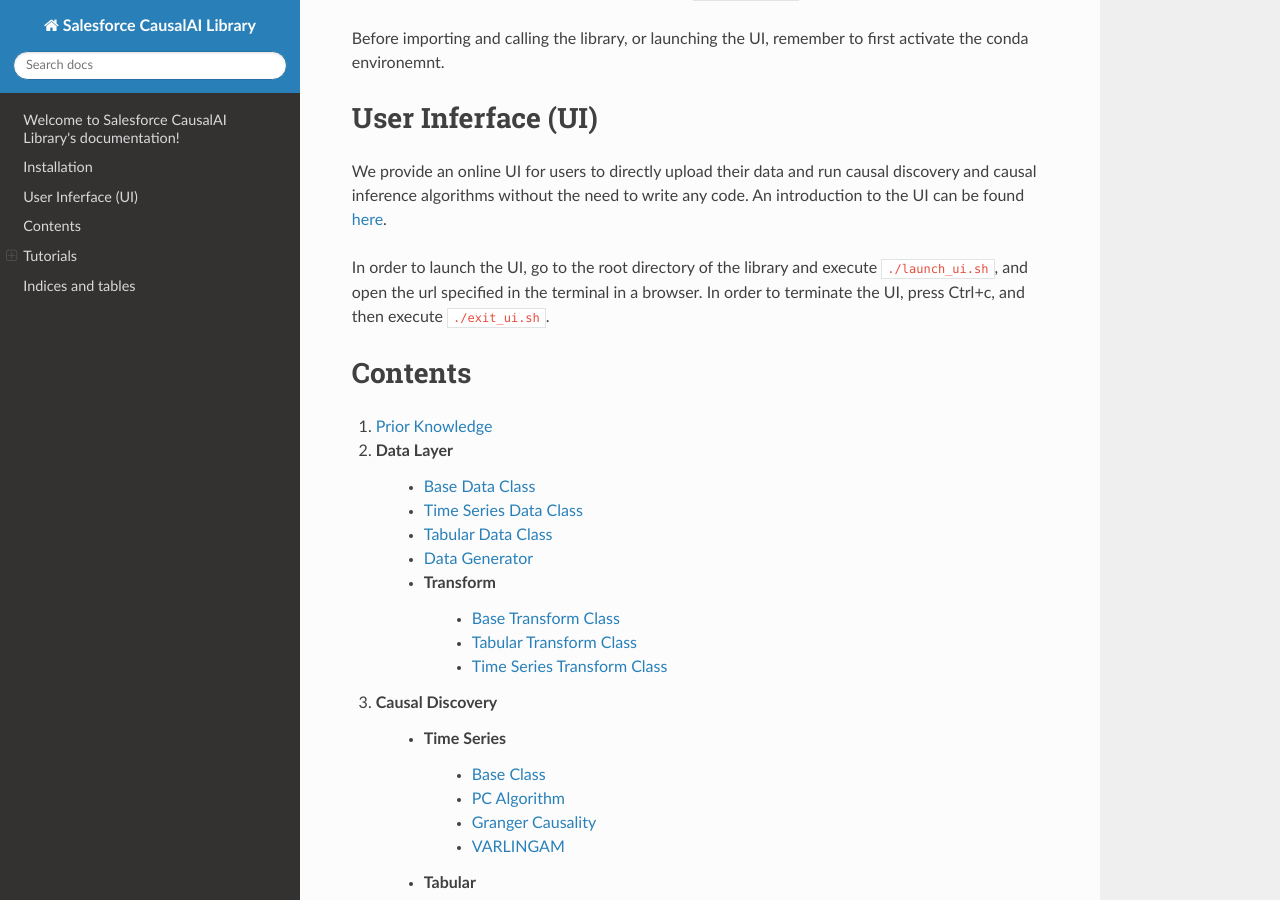
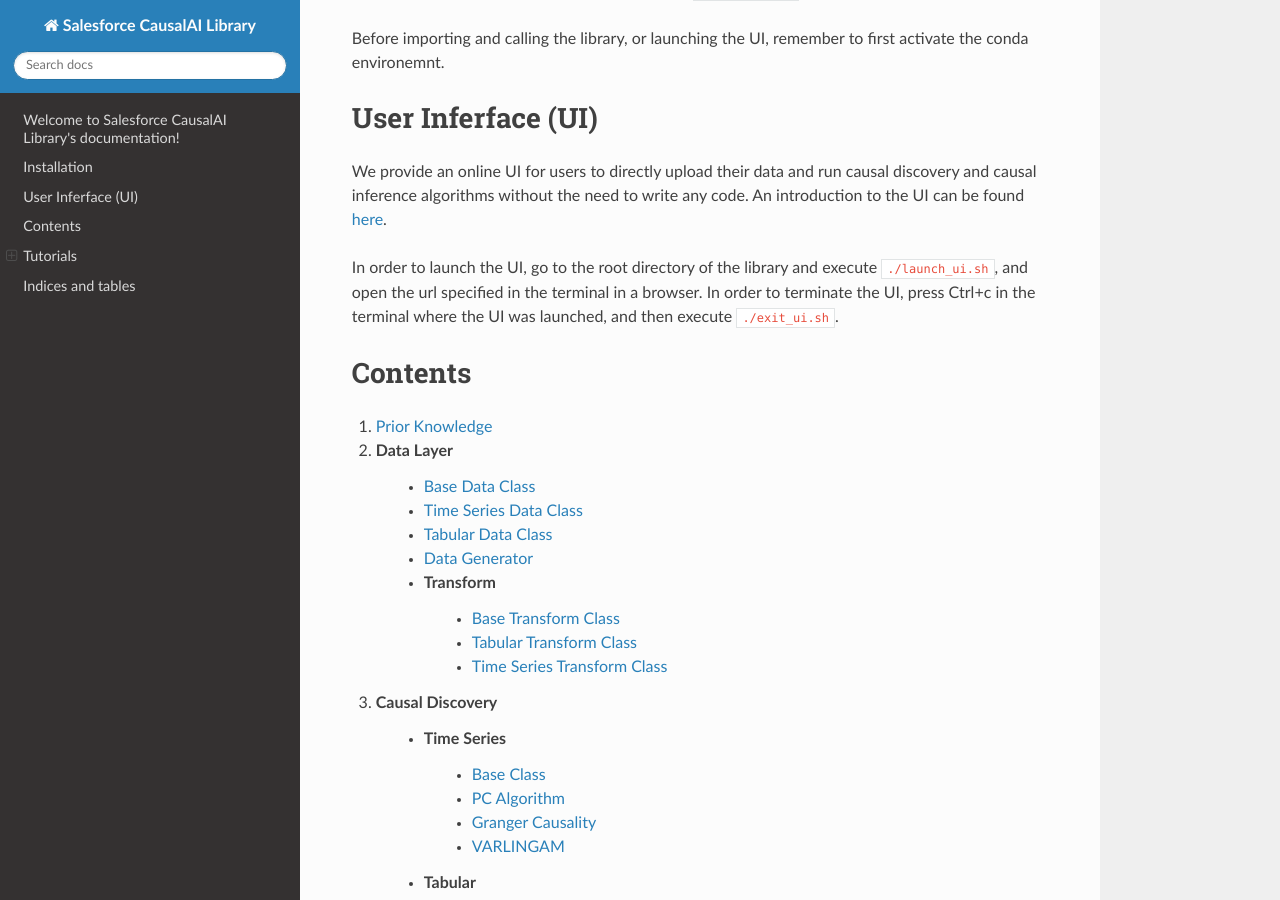
Before and after one commit to salesforce/causalai, a Sphinx documentation site: the page built from docs/source/index.rst, in a window 1280 px wide and 900 px high, scrolled down 594 px. Built offline with Sphinx 7.4.7 and the Read the Docs theme 2.0.0, drawn with Linux system fonts in a browser that asks for light colours; pages that are not in the unit, such as notebooks, are missing from menus.

```diff
--- a/docs/source/index.rst
+++ b/docs/source/index.rst
@@ -20,7 +20,7 @@ User Inferface (UI)
 
 We provide an online UI for users to directly upload their data and run causal discovery and causal inference algorithms without the need to write any code. An introduction to the UI can be found :doc:`here <ui_tutorial>`.
 
-In order to launch the UI, go to the root directory of the library and execute ``./launch_ui.sh``, and open the url specified in the terminal in a browser. In order to terminate the UI, press Ctrl+c, and then execute ``./exit_ui.sh``.
+In order to launch the UI, go to the root directory of the library and execute ``./launch_ui.sh``, and open the url specified in the terminal in a browser. In order to terminate the UI, press Ctrl+c in the terminal where the UI was launched, and then execute ``./exit_ui.sh``.
 
 Contents
 ========
```
Also changed, not shown: README.md (+5 -5 lines).
